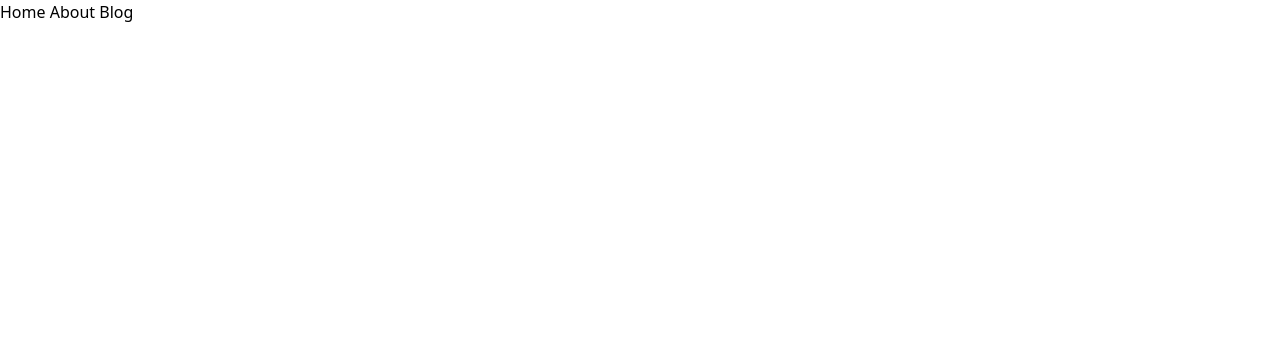
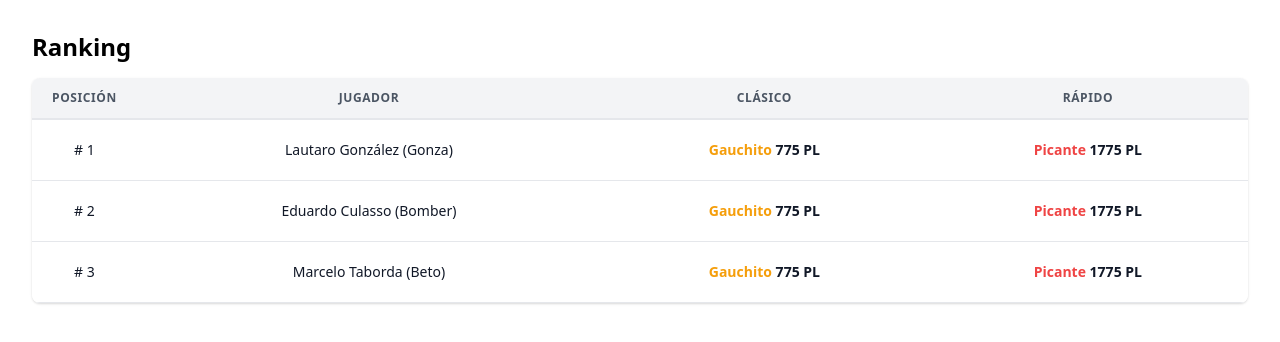
Before and after one commit to IngBombita/pinponelo, a Svelte app: page /positions in a window 1280 px wide. Shown: the top 342 px of the page. Built offline with nearby package versions, Linux system fonts and the light colour scheme; the HTML template or start-up script is replaced by a standard one.

Commit message:
add positions view

```diff
--- a/frontend/src/App.svelte
+++ b/frontend/src/App.svelte
@@ -1,23 +1,18 @@
 <script>
-	import { Router, Link, Route } from "svelte-routing";
-	import Positions from "./pages/Positions.svelte";
+    import {Router, Link, Route} from "svelte-routing";
+    import Positions from "./pages/Positions.svelte";
 
-	export let url = "";
+    export let url = "";
 </script>
 
 <Router url="{url}">
-	<nav>
-		<Link to="/">Home</Link>
-		<Link to="about">About</Link>
-		<Link to="blog">Blog</Link>
-	</nav>
-	<div>
-		<Route path="/"><Positions /></Route>
-	</div>
+    <Route path="/positions">
+        <Positions/>
+    </Route>
 </Router>
 
 <style global>
-	@tailwind base;
-	@tailwind components;
-	@tailwind utilities;
+    @tailwind base;
+    @tailwind components;
+    @tailwind utilities;
 </style>
--- a/frontend/src/pages/Positions.svelte
+++ b/frontend/src/pages/Positions.svelte
@@ -1,7 +1,102 @@
 <script>
 </script>
 
-<main>
-    <h1 class="text-sm">Hello s!</h1>
-    <p>Visit the <a href="https://svelte.dev/tutorial">Svelte tutorial</a> to learn how to build Svelte apps.</p>
-</main>
+<!-- component -->
+<div class="container mx-auto px-4 sm:px-8">
+    <div class="py-8">
+        <div>
+            <h2 class="text-2xl font-semibold leading-tight">Ranking</h2>
+        </div>
+        <div class="-mx-4 sm:-mx-8 px-4 sm:px-8 py-4 overflow-x-auto">
+            <div class="inline-block min-w-full shadow rounded-lg overflow-hidden">
+                <table class="min-w-full leading-normal">
+                    <thead>
+                    <tr>
+                        <th class="px-5 py-3 border-b-2 border-gray-200 bg-gray-100 text-center text-xs font-semibold text-gray-600 uppercase tracking-wider">
+                            Posición
+                        </th>
+                        <th class="px-5 py-3 border-b-2 border-gray-200 bg-gray-100 text-center text-xs font-semibold text-gray-600 uppercase tracking-wider">
+                            Jugador
+                        </th>
+                        <th class="px-5 py-3 border-b-2 border-gray-200 bg-gray-100 text-center text-xs font-semibold text-gray-600 uppercase tracking-wider">
+                            Clásico
+                        </th>
+                        <th class="px-5 py-3 border-b-2 border-gray-200 bg-gray-100 text-center text-xs font-semibold text-gray-600 uppercase tracking-wider">
+                            Rápido
+                        </th>
+                    </tr>
+                    </thead>
+                    <tbody>
+                    <tr>
+                        <td class="px-5 py-5 border-b border-gray-200 bg-white text-sm w-2">
+                            <p class="text-gray-900 whitespace-no-wrap text-center"># 1</p>
+                        </td>
+                        <td class="px-5 py-5 border-b border-gray-200 bg-white text-sm">
+                            <p class="text-gray-900 whitespace-no-wrap text-center">Lautaro González (Gonza)</p>
+                        </td>
+                        <td class="px-5 py-5 border-b border-gray-200 bg-white text-sm">
+                            <p class="text-gray-900 whitespace-no-wrap text-center">
+                                <b>
+                                    <span class="text-yellow-500">Gauchito</span> 775 PL
+                                </b>
+                            </p>
+                        </td>
+                        <td class="px-5 py-5 border-b border-gray-200 bg-white text-sm">
+                            <p class="text-gray-900 whitespace-no-wrap text-center">
+                                <b>
+                                    <span class="text-red-500">Picante</span> 1775 PL
+                                </b>
+                            </p>
+                        </td>
+                    </tr>
+                    <tr>
+                        <td class="px-5 py-5 border-b border-gray-200 bg-white text-sm w-2">
+                            <p class="text-gray-900 whitespace-no-wrap text-center"># 2</p>
+                        </td>
+                        <td class="px-5 py-5 border-b border-gray-200 bg-white text-sm">
+                            <p class="text-gray-900 whitespace-no-wrap text-center">Eduardo Culasso (Bomber)</p>
+                        </td>
+                        <td class="px-5 py-5 border-b border-gray-200 bg-white text-sm">
+                            <p class="text-gray-900 whitespace-no-wrap text-center">
+                            <p class="text-gray-900 whitespace-no-wrap text-center">
+                                <b>
+                                    <span class="text-yellow-500">Gauchito</span> 775 PL
+                                </b>
+                            </p>
+                        </td>
+                        <td class="px-5 py-5 border-b border-gray-200 bg-white text-sm">
+                            <p class="text-gray-900 whitespace-no-wrap text-center">
+                                <b>
+                                    <span class="text-red-500">Picante</span> 1775 PL
+                                </b>
+                            </p>
+                        </td>
+                    </tr>
+                    <tr>
+                        <td class="px-5 py-5 border-b border-gray-200 bg-white text-sm w-2">
+                            <p class="text-gray-900 whitespace-no-wrap text-center"># 3</p>
+                        </td>
+                        <td class="px-5 py-5 border-b border-gray-200 bg-white text-sm">
+                            <p class="text-gray-900 whitespace-no-wrap text-center">Marcelo Taborda (Beto)</p>
+                        </td>
+                        <td class="px-5 py-5 border-b border-gray-200 bg-white text-sm">
+                            <p class="text-gray-900 whitespace-no-wrap text-center">
+                                <b>
+                                    <span class="text-yellow-500">Gauchito</span> 775 PL
+                                </b>
+                            </p>
+                        </td>
+                        <td class="px-5 py-5 border-b border-gray-200 bg-white text-sm">
+                            <p class="text-gray-900 whitespace-no-wrap text-center">
+                                <b>
+                                    <span class="text-red-500">Picante</span> 1775 PL
+                                </b>
+                            </p>
+                        </td>
+                    </tr>
+                    </tbody>
+                </table>
+            </div>
+        </div>
+    </div>
+</div>
```
